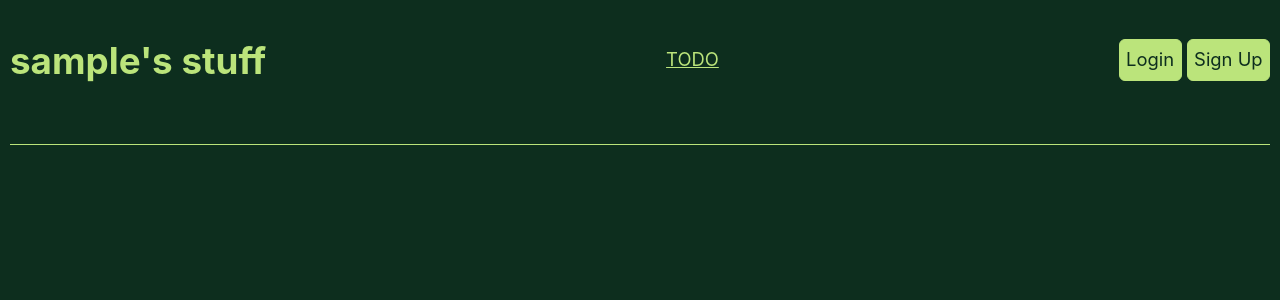
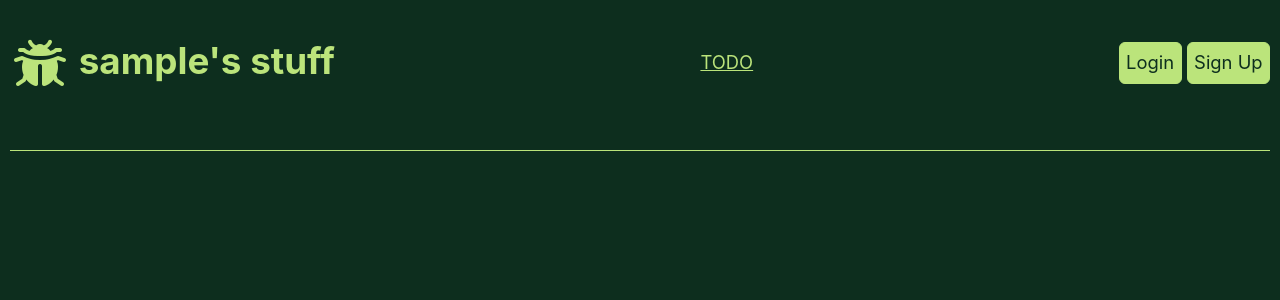
Before and after one commit to ExcessMarrow773/yubtub, a Django app: template app/templates/app/account.html in a window 1280 px wide. Shown: the top 300 px of the page. Run offline with Django 5.2, Linux system fonts and the light colour scheme; the template is opened without the code that fills it: most values are stand-ins (such as "Sample title", 1, 10 or a date in 2020); some libraries are stand-ins or nearby versions.

Commit message:
puts the bug link on all pages

```diff
--- a/templates/base.html
+++ b/templates/base.html
@@ -14,8 +14,8 @@
 
 <div class="navbar">
     <h1>
+        <a href="{% url "bugs:bugReport" %}" style="text-decoration: none; "> <img src="{% static 'img/icons8-bug-60.png' %}" alt="Example Image" styles="opacity: 1"> </a>
         {% block heading %}
-        <a href="{% url "bugs:bugReport" %}" style="text-decoration: none; "> <img src="{% static 'img/icons8-bug-60.png' %}" alt="Example Image" styles="opacity: 1"> </a>
 
         Welcome to <a class="button" href="{% url 'app:index' %}">YubTub</a>
         {% endblock heading %}
```
